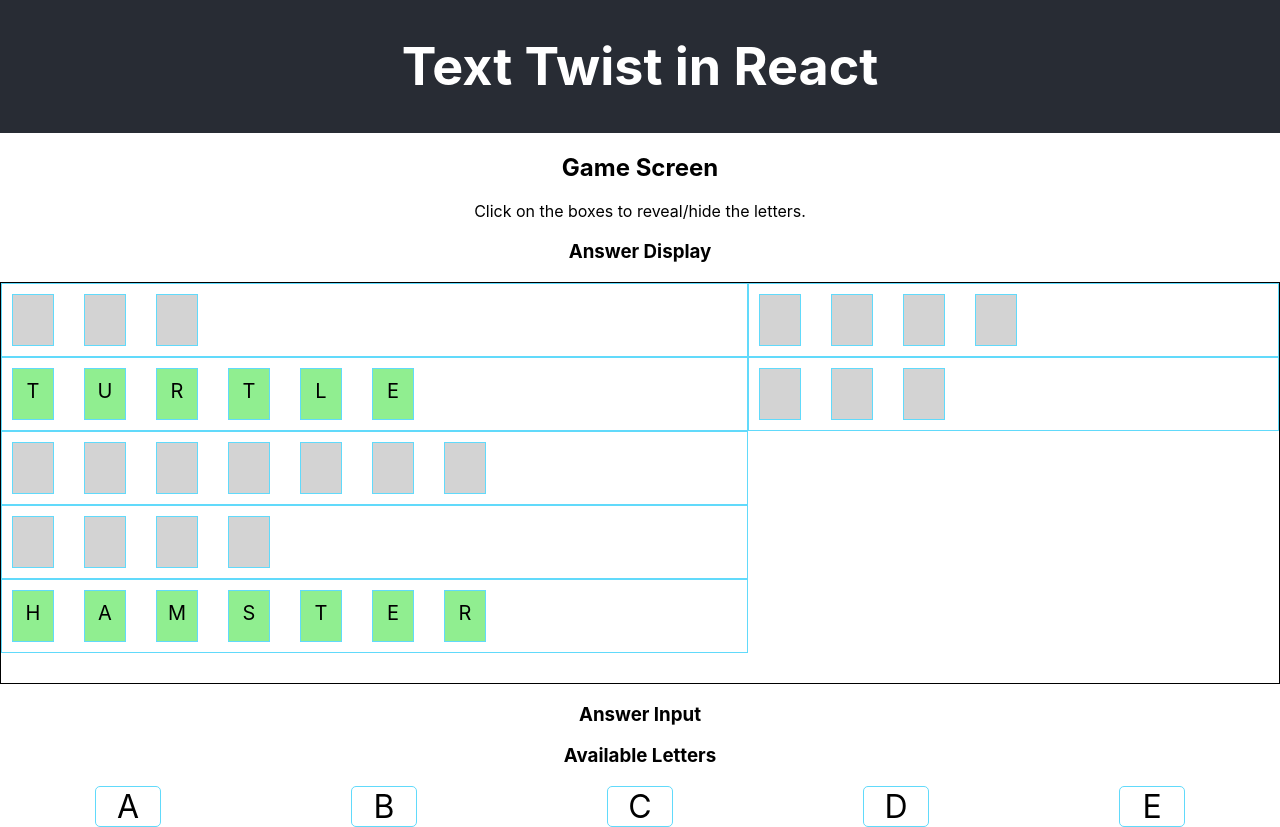
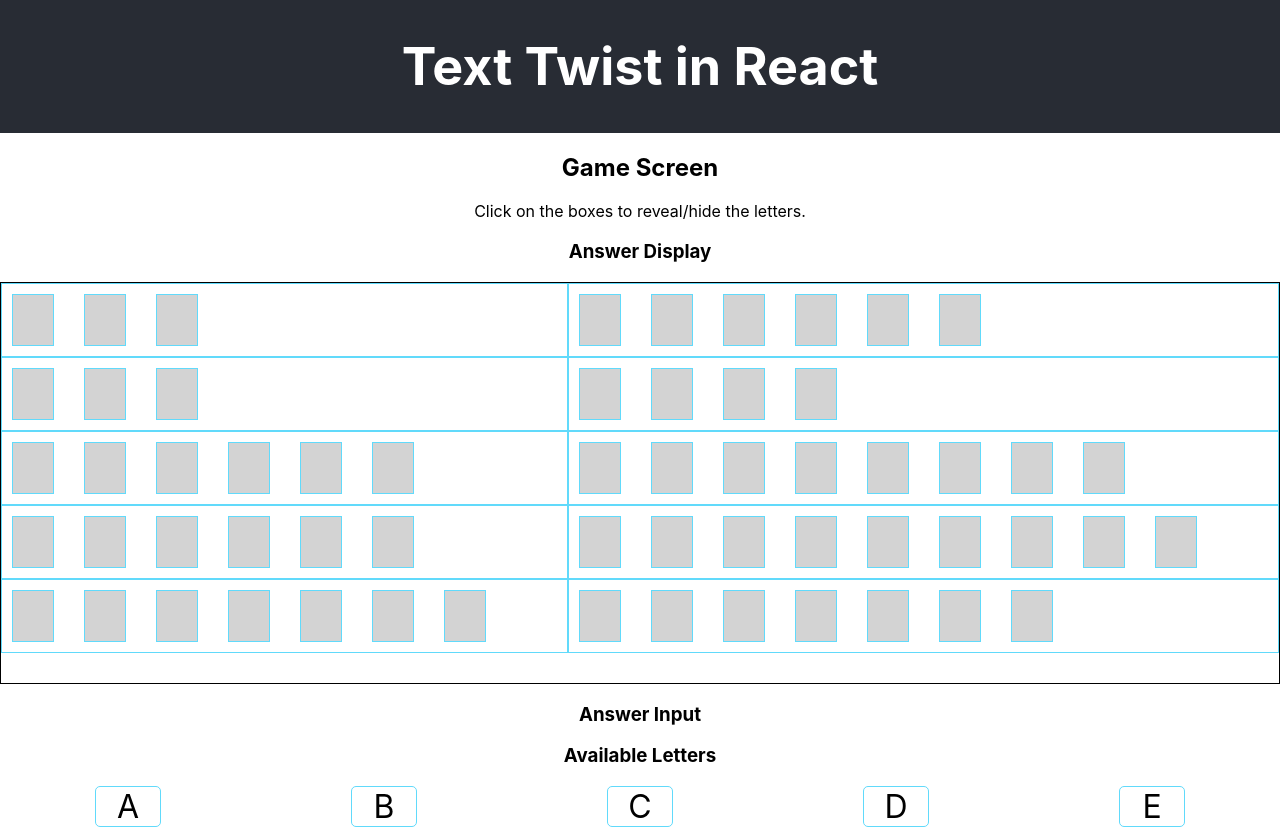
Before and after one commit to BBAlpert/react-text-twist, a React (Create React App) app: page / in a window 1280 px wide. Built offline with nearby package versions, Linux system fonts and the light colour scheme.

Commit message:
Changed how wordList is made, added  key to words

```diff
--- a/src/App.js
+++ b/src/App.js
@@ -2,10 +2,12 @@ import logo from "./logo.svg";
 import "./App.css";
 import AnswerDisplay from "./Components/AnswerDisplay";
 import AnswerInput from "./Components/AnswerInput";
+import { useState } from "react";
 
 function App() {
-  /*const wordList = [
-    //make these objects
+
+  // Initialize the collection of words as a straightforward array
+  const wordArray = [
     "dog",
     "cat",
     "parrot",
@@ -16,32 +18,53 @@ function App() {
     "tortoise",
     "armadillo",
     "leopard",
+  ];
+
+  // Turn the array of words into a map of objects with keys, the words themselves, and whether they are hidden
+
+  const wordMap = wordArray.map((myWord) => {
+    myWord = myWord.toUpperCase();
+return {key:myWord, word: myWord, hidden: true};
+  });
+
+  wordMap.forEach(myFunction);
+
+  function myFunction(value, index, array) {
+    console.log(value);
+    console.log(value.word);
+  }
+
+  // Initialize the State-ed wordList with the objects in wordMap
+const [wordList, setWordList] = useState(wordMap);
+
+  /*const wordList = [
+    { key: "dog", word: "dog", hidden: true },
+    { key: "turtle", word: "turtle", hidden: false },
+    { key: "leopard", word: "leopard", hidden: true },
+    { key: "fish", word: "fish", hidden: true },
+    { key: "hamster", word: "hamster", hidden: false },
+    { key: "bird", word: "bird", hidden: true },
+    { key: "cat", word: "cat", hidden: true },
   ];*/
-  const wordList = [
-    { word: "dog", hidden: true },
-    { word: "turtle", hidden: false },
-    { word: "leopard", hidden: true },
-    { word: "fish", hidden: true },
-    { word: "hamster", hidden: false },
-    { word: "bird", hidden: true },
-    { word: "cat", hidden: true },
-  ];
-  /*
-  const wordList = new Map( [
-    ["dog", { word: "dog", hidden: true }],
-    ["turtle", { word: "turtle", hidden: false }],
-    ["leopard", { word: "leopard", hidden: true }],
-    ["fish", { word: "fish", hidden: true }],
-    ["hamster", { word: "hamster", hidden: false }],
-    ["bird", { word: "bird", hidden: true }],
-    ["cat", { word: "cat", hidden: true }]
-  ]); */
+
+
+// Make a new array of letters
+  const [letterList, setLetterList] = useState([]);
+
 
   const hideWord = (word) => {
     word.hidden = !word.hidden;
     //console.log("test");
   };
 
+  // How to add letters to the letterList, checking for duplicates first
+function addLetter(myLetter) {
+  if (!letterList.includes(myLetter)) {
+const newLetters = letterList;
+newLetters.push(myLetter);
+setLetterList(newLetters);
+  }
+}
   return (
     <div className="App">
       <header className="App-header">
@@ -51,7 +74,7 @@ function App() {
         <h2>Game Screen</h2>
         <p>Click on the boxes to reveal/hide the letters.</p>
         <AnswerDisplay wordList={wordList} />
-        <AnswerInput wordList={wordList} />
+        <AnswerInput wordList={wordList} letterList = {letterList}/>
         {/* why am i separating input and display like this? */}
       </div>
     </div>
--- a/src/Components/AnswerDisplay.js
+++ b/src/Components/AnswerDisplay.js
@@ -5,13 +5,13 @@ import WordDisplay from "./WordDisplay";
 export default function AnswerDisplay(props) {
   const wordList = props.wordList;
   //const hideWord = props.hideWord;
-  console.log(wordList["dog"]);
+  //console.log(wordList["dog"]);
   return (
     <div>
       <h3>Answer Display</h3>
       <div className="AnswerDisplay">
         {wordList.map((word) => (
-          <WordDisplay word={word.word} isHidden={word.hidden} />
+          <WordDisplay key={word.key} word={word.word} isHidden={word.hidden} />
         ))}
       </div>
     </div>
--- a/src/Components/WordDisplay.js
+++ b/src/Components/WordDisplay.js
@@ -4,7 +4,7 @@ import ReactDOM from "react-dom/client";
 import LetterDisplay from "./LetterDisplay";
 
 export default function WordDisplay(props) {
-  const myWord = props.word.toUpperCase();
+  const myWord = props.word;
   const myLetters = [];
   const [myIsHidden, setMyIsHidden] = useState(props.isHidden);
 
```
